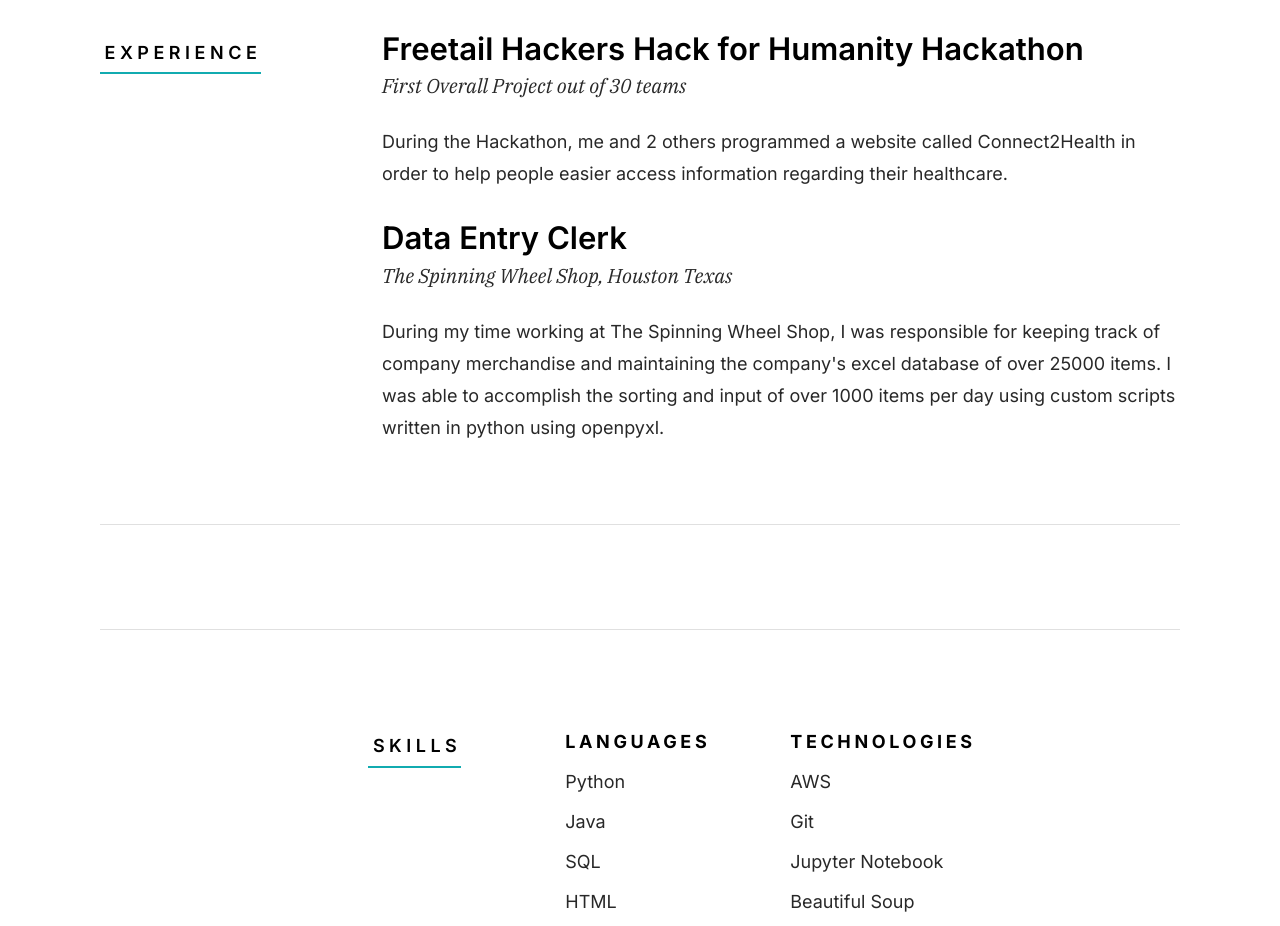
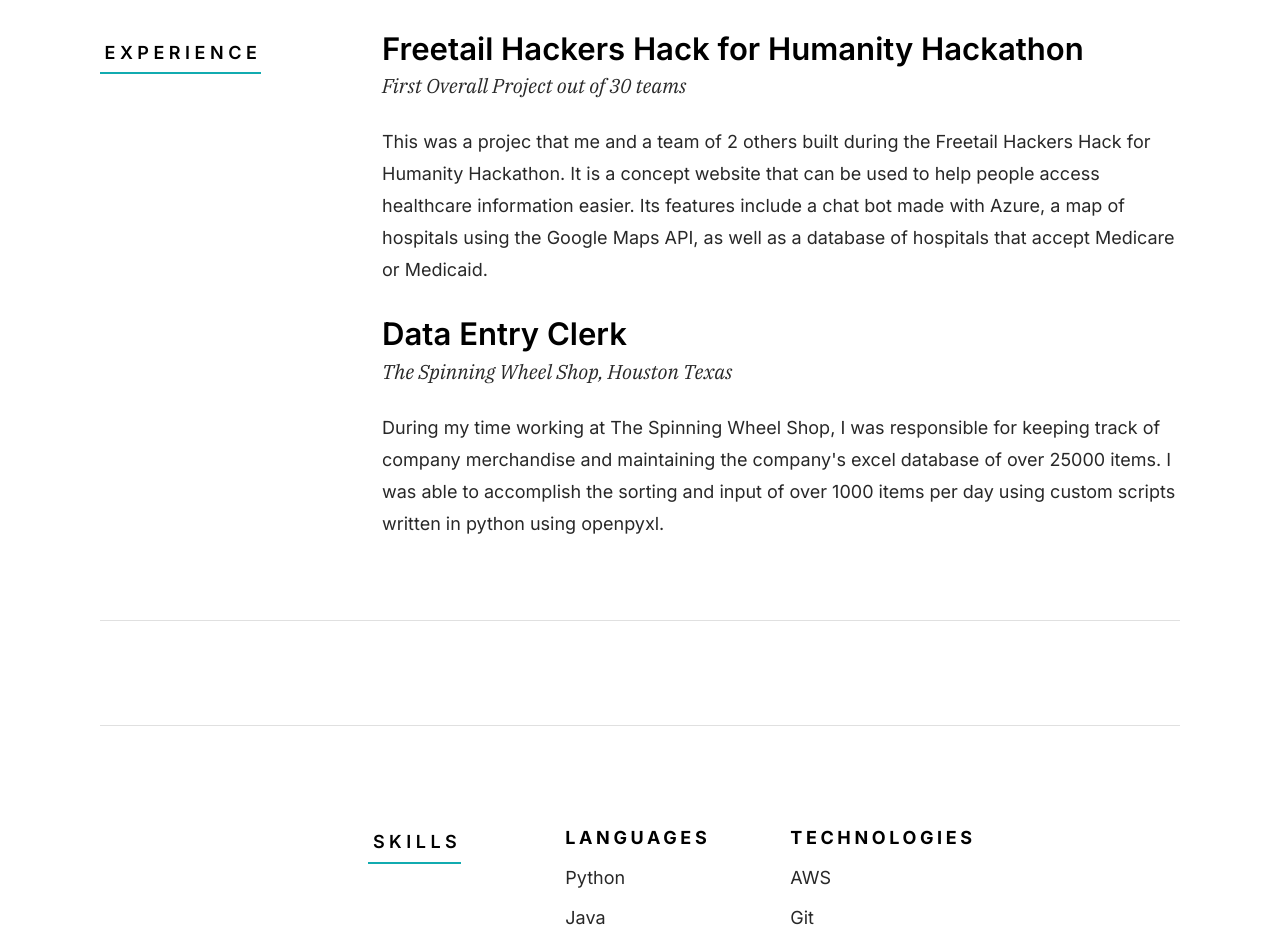
Before and after one commit to Hiepowork/Hiepowork.github.io, a plain HTML site: page index.html in a window 1280 px wide. Shown: the part 2200-3126 px from the top of the page. Drawn offline with Linux system fonts and the light colour scheme.

Commit message:
Update index.html

```diff
--- a/index.html
+++ b/index.html
@@ -190,8 +190,8 @@
                         <p class="resume-block__header-meta">
                             <span>First Overall Project out of 30 teams</span>
                             <p>
-                        During the Hackathon, me and 2 others programmed a website called Connect2Health in order to help people easier access information regarding their
-                        healthcare.
+
+                        This was a projec that me and a team of 2 others built during the Freetail Hackers Hack for Humanity Hackathon. It is a concept website that can be used to help people access healthcare information easier. Its features include a chat bot made with Azure, a map of hospitals using the Google Maps API, as well as a database of hospitals that accept Medicare or Medicaid.
                         </p>
                         </p>
                     </div>
```
